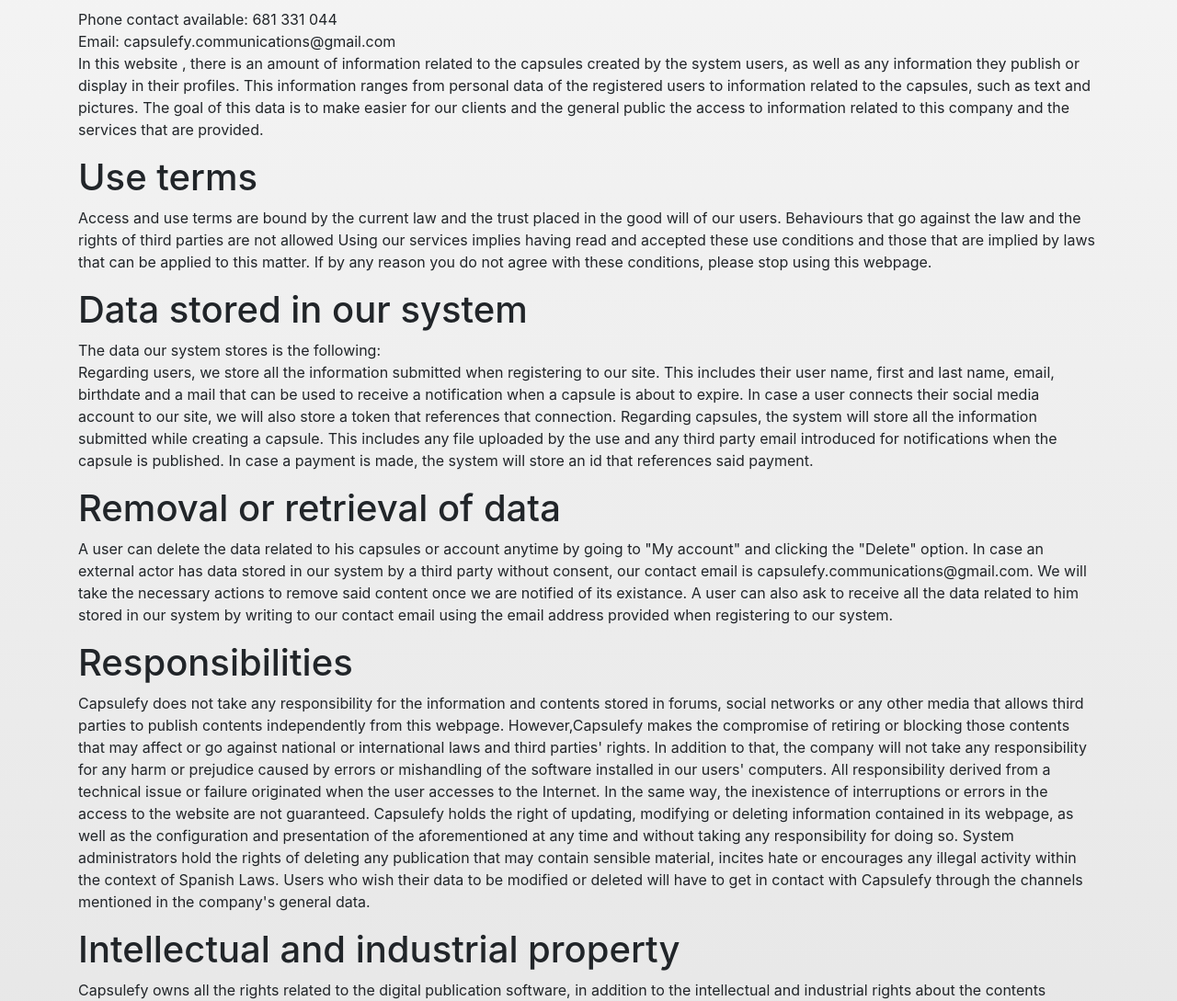
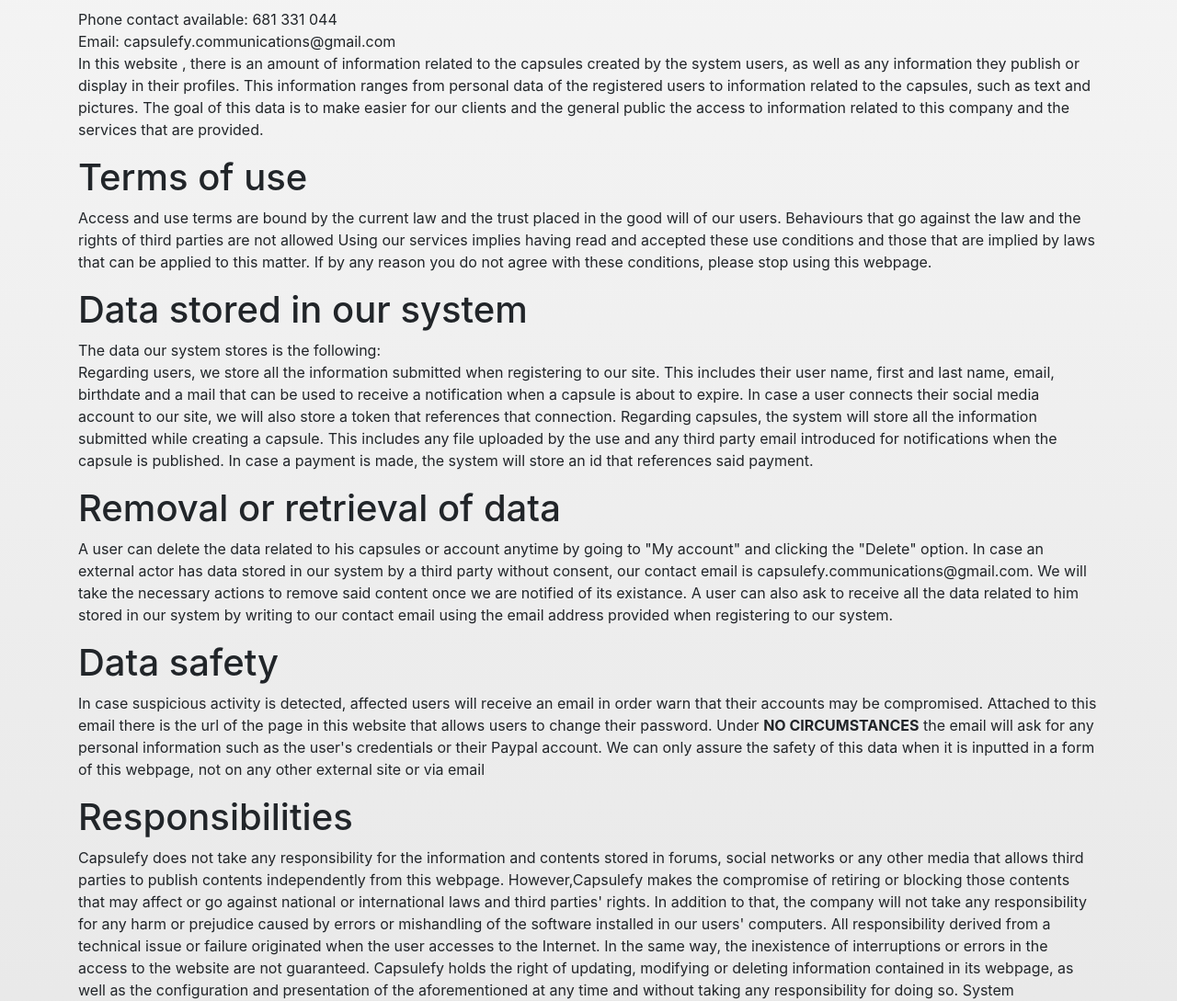
Before and after one commit to pabreblob/capsulefy, a Django app: page /terms in a window 1280 px wide. Shown: the part 176-1265 px from the top of the page at 92% size. Run offline with Django 3.2, Linux system fonts and the light colour scheme; parts of the project's set-up code (start-up, migrations or seed data) failed here and were passed over; some libraries are stand-ins or nearby versions.

Commit message:
Update terms.html

```diff
--- a/capsulefyweb/main/templates/terms.html
+++ b/capsulefyweb/main/templates/terms.html
@@ -9,7 +9,7 @@ In this website , there is an amount of information related to the capsules crea
 The goal of this data is to make easier for our clients and the general public the access to information related to this company and the services that are provided.</p>
     </div>
     <div class="container terms">
-     <h1>Use terms</h1>
+     <h1>Terms of use</h1>
     <p>Access and use terms are bound by the current law and the trust placed in the good will of our users. Behaviours that go against the law and the rights of third parties are not allowed
 Using our services implies having read and accepted these use conditions and those that are implied by laws that can be applied to this matter. If by any reason you do not agree with these conditions, please stop using this webpage.</p>
     <h1>Data stored in our system</h1>
@@ -25,6 +25,10 @@ In case a payment is made, the system will store an id that references said paym
 an external actor has data stored in our system by a third party without consent, our contact email is capsulefy.communications@gmail.com. We
 will take the necessary actions to remove said content once we are notified of its existance.
 A user can also ask to receive all the data related to him stored in our system by writing to our contact email using the email address provided when registering to our system.</p>
+    <h1>Data safety</h1>
+    <p>In case suspicious activity is detected, affected users will receive an email in order warn that their accounts may be compromised. Attached to this email there is the
+        url of the page in this website that allows users to change their password. Under <b>NO CIRCUMSTANCES</b> the email will ask for any personal information such as the user's credentials
+    or their Paypal account. We can only assure the safety of this data when it is inputted in a form of this webpage, not on any other external site or via email</p>
     <h1>Responsibilities</h1>
     <p>Capsulefy does not take any responsibility for the information and contents stored in forums, social networks or any other media that allows third parties to publish contents independently from this webpage.
 However,Capsulefy makes the compromise of retiring or blocking those contents that may affect or go against national or international laws and third parties' rights.
```
